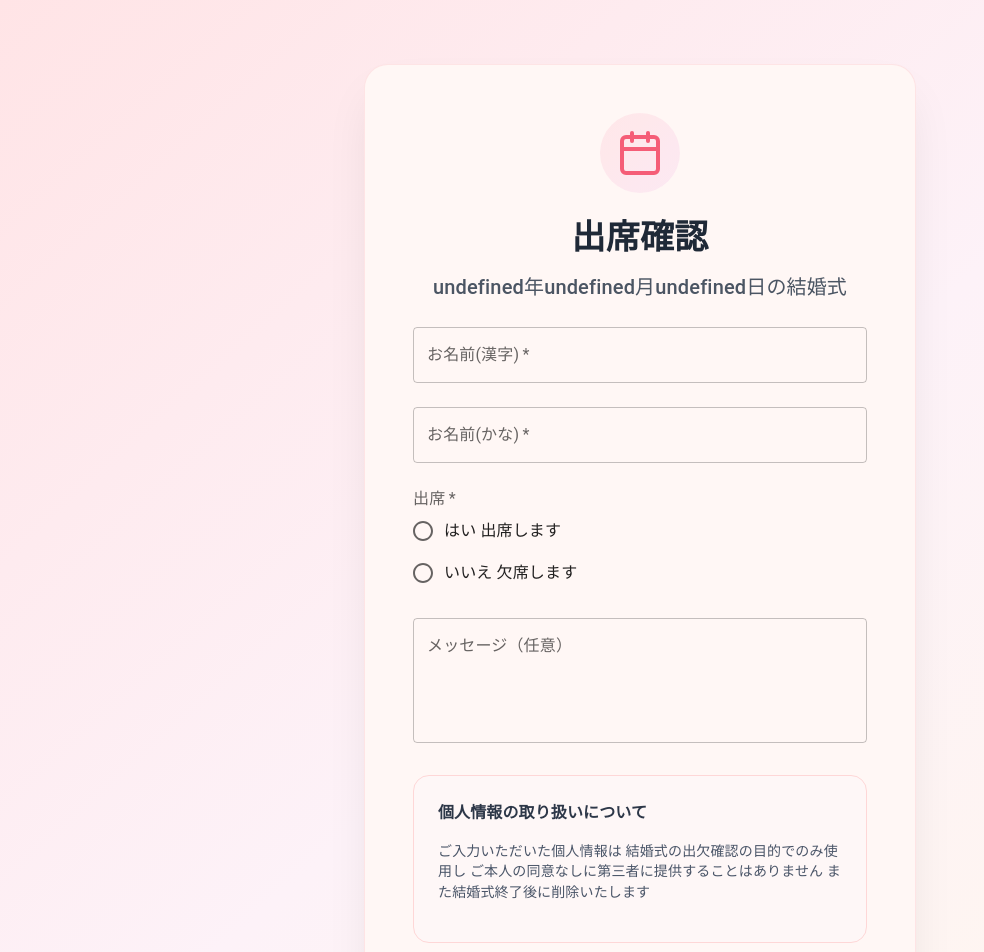
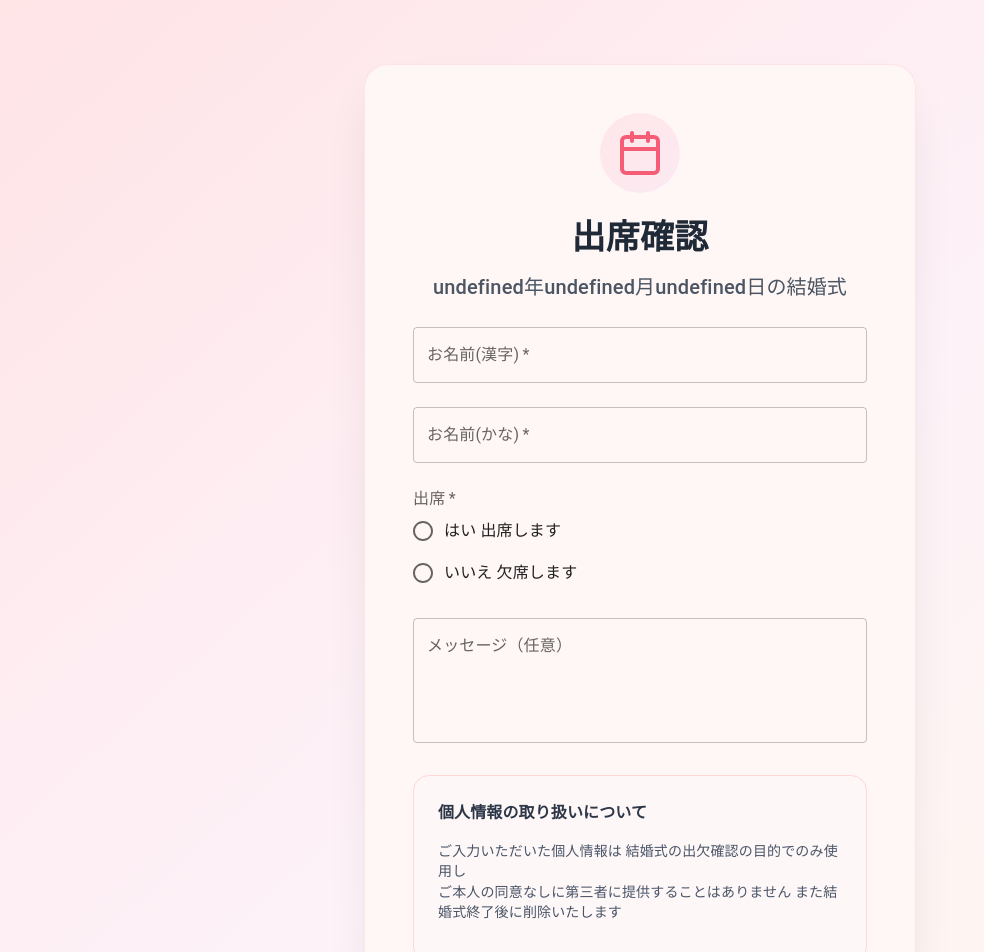
Before and after one commit to kmaezmac/wedding-page, a Next.js app: page /invitation in a window 1280 px wide. Shown: the top 952 px of the page, without its empty margins (0-984 px from the left). Built offline with nearby package versions, Linux system fonts and the light colour scheme; no server answers.

Commit message:
アップロードに制限を加える

```diff
--- a/src/app/components/main.tsx
+++ b/src/app/components/main.tsx
@@ -42,6 +42,22 @@ const Main: React.FC = () => {
   const handleFileChange = async (event: React.ChangeEvent<HTMLInputElement>) => {
     if (event.target.files) {
       const selectedFiles = Array.from(event.target.files);
+
+      // ファイル形式をチェック
+      const allowedTypes = [
+        // 画像形式
+        'image/jpeg', 'image/jpg', 'image/png', 'image/gif', 'image/webp', 'image/heic', 'image/heif',
+        // 動画形式
+        'video/mp4', 'video/mov', 'video/avi', 'video/wmv', 'video/flv', 'video/webm', 'video/mkv', 'video/3gp'
+      ];
+
+      const invalidFiles = selectedFiles.filter(file => !allowedTypes.includes(file.type));
+
+      if (invalidFiles.length > 0) {
+        setUploadStatus(`対応していないファイル形式が含まれています: ${invalidFiles.map(f => f.name).join(', ')}`);
+        return;
+      }
+
       setFiles(selectedFiles);
       await handleUpload(selectedFiles); // ファイル選択後に即座にアップロード
     }
@@ -293,6 +309,7 @@ const Main: React.FC = () => {
             type="file"
             id="file-input"
             multiple
+            accept="image/*,video/*"
             onChange={handleFileChange}
             className="hidden"
           />
--- a/src/app/invitation/page.tsx
+++ b/src/app/invitation/page.tsx
@@ -191,9 +191,9 @@ export default function RSVPPage() {
                 <Typography variant="h6" gutterBottom sx={{ fontSize: '16px', fontWeight: 600, color: '#2d3748', mb: 2 }}>
                   個人情報の取り扱いについて
                 </Typography>
-                <Typography variant="body2" sx={{ fontSize: '14px', color: '#4a5568', mb: 2 }}>
-                  ご入力いただいた個人情報は 結婚式の出欠確認の目的でのみ使用し
-                  ご本人の同意なしに第三者に提供することはありません また結婚式終了後に削除いたします
+                <Typography variant="body2" sx={{ fontSize: '14px', color: '#4a5568', mb: 2, whiteSpace: 'pre-line' }}>
+                  {`ご入力いただいた個人情報は 結婚式の出欠確認の目的でのみ使用し
+ご本人の同意なしに第三者に提供することはありません また結婚式終了後に削除いたします`}
                 </Typography>
               </Box>
 
```
